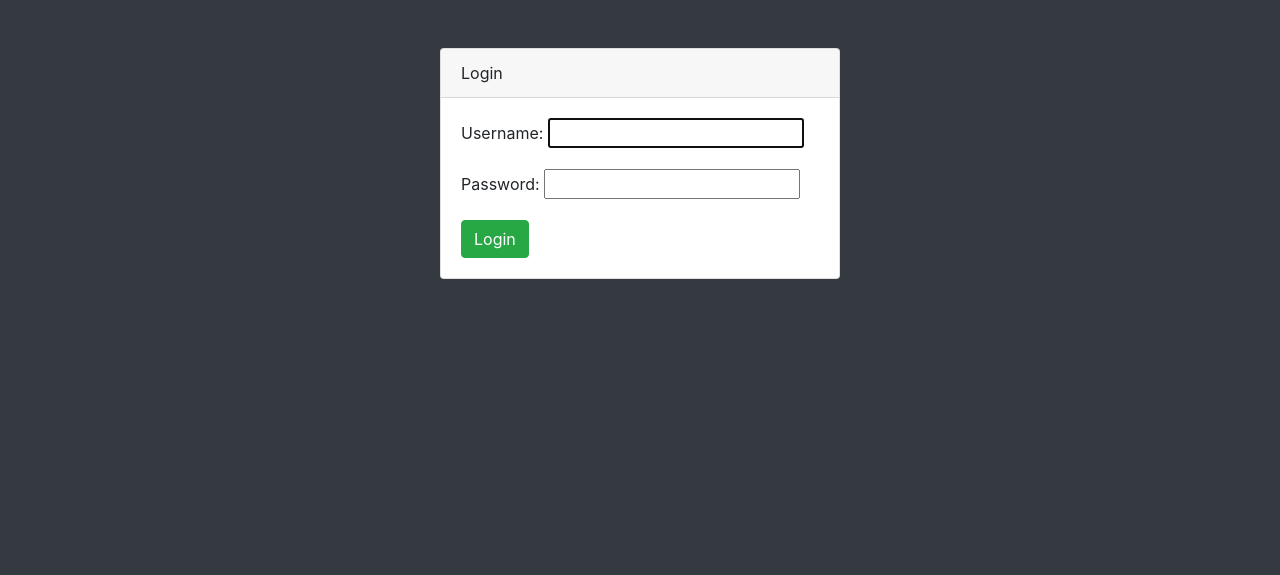
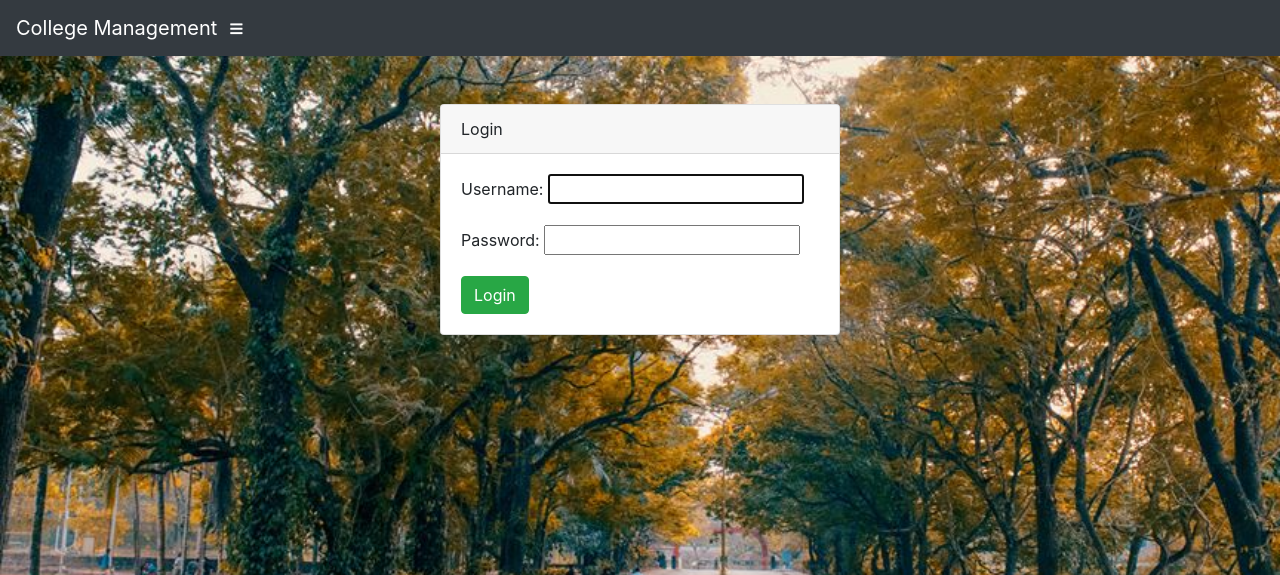
Before and after one commit to rosh6699/CollegeManagement, a Django app: page /accounts/login/?next=/student/1/image_upload/ in a window 1280 px wide. Shown: the top 575 px of the page. Run offline with Django 3.2, Linux system fonts and the light colour scheme; some libraries are stand-ins or nearby versions.

Commit message:
Added Background Images and fixed Minor Bugs

```diff
--- a/info/forms.py
+++ b/info/forms.py
@@ -3,11 +3,14 @@ from .models import *
 
 
 class ProfileForm(forms.ModelForm):
+
     class Meta:
         model = Student
+
         fields = [
             'prof_image'
         ]
+
 
 class TeacherProfileForm(forms.ModelForm):
     class Meta:
--- a/info/static/info/homepage/css/heroic-features.css
+++ b/info/static/info/homepage/css/heroic-features.css
@@ -31,6 +31,6 @@ body {
   color: white;
   text-shadow: black 0.3em 0.3em 0.3em;
   display: flex;
-  justify-content : space-between;
+  justify-content : space-evenly;
 
 }
--- a/info/templates/info/login.html
+++ b/info/templates/info/login.html
@@ -1,5 +1,7 @@
 <!DOCTYPE html>
 <html lang="en">
+
+
 
   <head>
 
@@ -8,6 +10,15 @@
     <meta name="viewport" content="width=device-width, initial-scale=1, shrink-to-fit=no">
     <meta name="description" content="">
     <meta name="author" content="">
+
+
+    <style>
+      body {
+
+        background-image:url(../../static/info/images/background_login.jpg);
+        background-size : cover;
+      }
+    </style>
 
     <title>Login</title>
 
@@ -24,9 +35,21 @@
 
   </head>
 
-  <body class="bg-dark">
+  <body>
 
-    <div class="container">
+    <nav class="navbar navbar-expand navbar-dark bg-dark static-top">
+
+      <a class="navbar-brand mr-1" href="{% url 'index' %}">College Management</a>
+
+      <button class="btn btn-link btn-sm text-white order-1 order-sm-0" id="sidebarToggle" href="#">
+        <i class="fas fa-bars"></i>
+      </button>
+
+
+    </nav>
+    <div>
+
+      <div class="container" >
       <div class="card card-login mx-auto mt-5">
         <div class="card-header">Login</div>
         <div class="card-body">
@@ -40,6 +63,9 @@
       </div>
     </div>
 
+    </div>
+
+
     <!-- Bootstrap core JavaScript-->
     <script src="{% static '/info/bootstrap/vendor/jquery/jquery.min.js' %}"></script>
     <script src="{% static '/info/bootstrap/vendor/bootstrap/js/bootstrap.bundle.min.js' %}"></script>
--- a/info/templates/info/t_homepage.html
+++ b/info/templates/info/t_homepage.html
@@ -53,8 +53,11 @@
 
           <div>
               <h1 >Hi {{ request.user.teacher.name }}</h1>
-        <p>TEACHER</p>
+              <h3> TEACHER</h3>
+
           </div>
+
+
 
           <div>
                {% if request.user.teacher.prof_image %}
```
Also changed, not shown: info/models.py (+7 -4 lines), info/templates/info/homepage.html (+8 -5 lines), info/templates/info/logout.html (+9 -1 lines), USN.jpg (added), info/static/info/images/anonym.png (added), info/static/info/images/background_login.jpg (added), media/images/8c_1.jpg (added), media/images/8c_1_x8ReFeX.jpg (added), media/images/8d.png (added), media/images/8d_vOfkE74.png (added), media/images/9.png (added), media/images/anonym.png (added).
